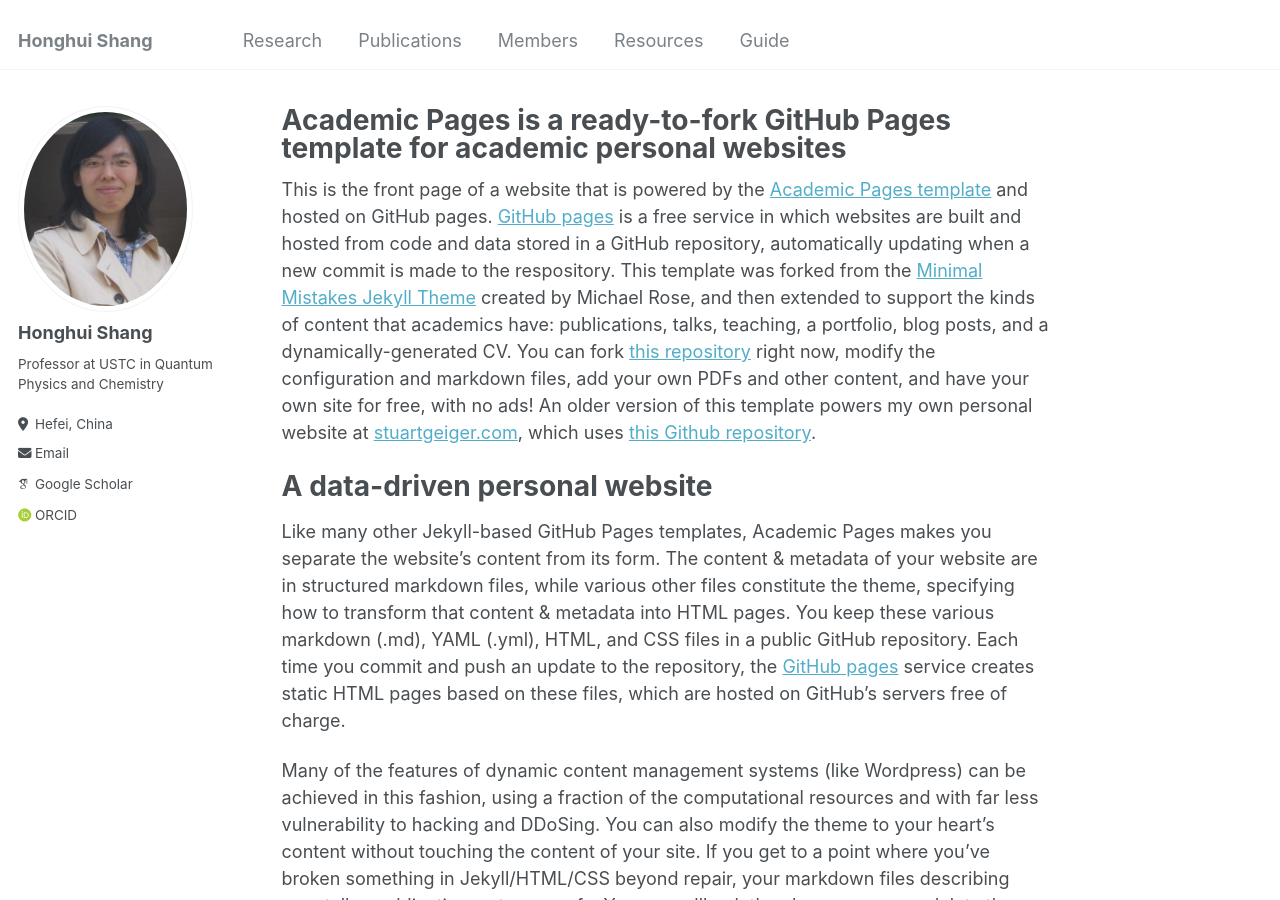
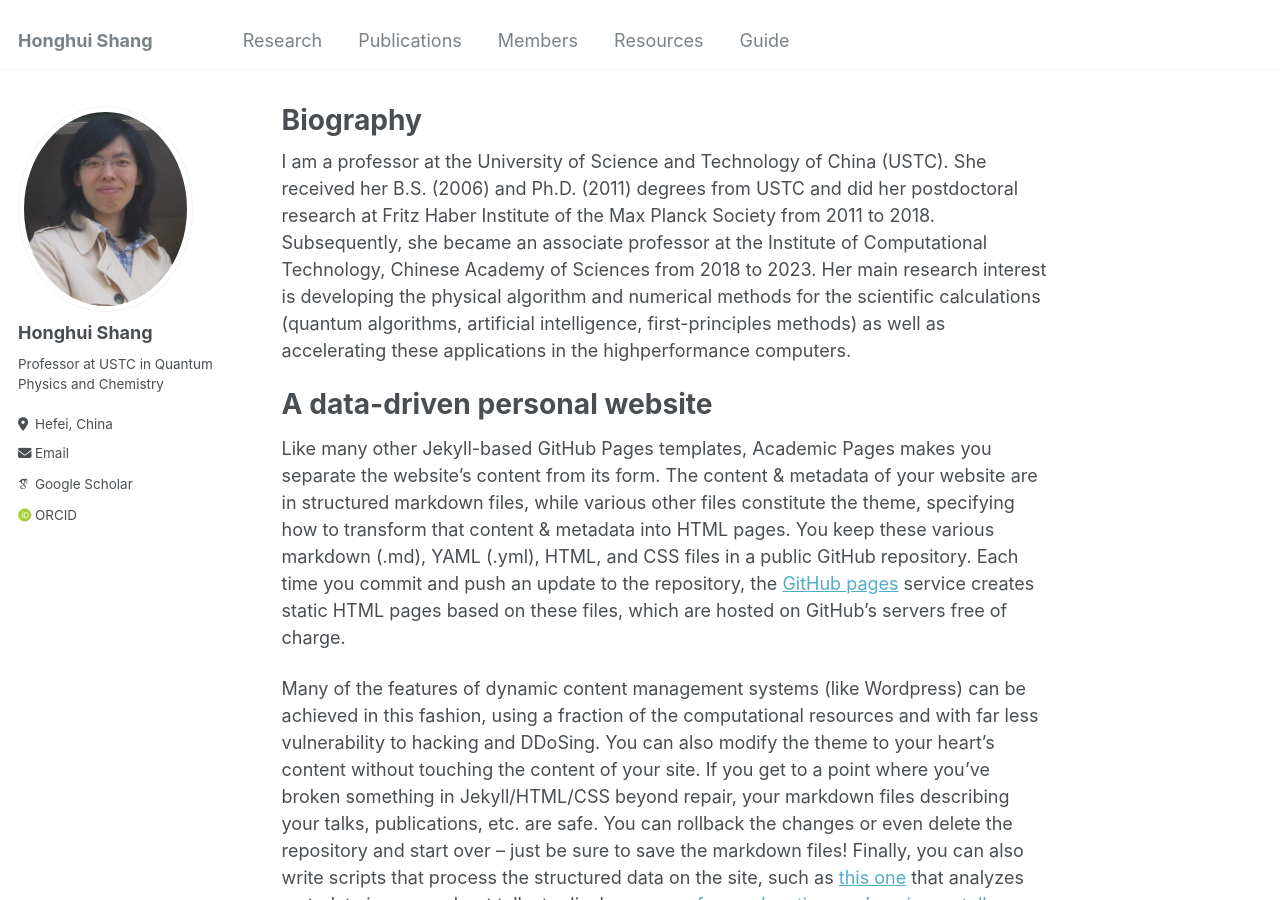
Before and after one commit to CrMomi91/CrMomi91.github.io, a Jekyll site: the page built from _pages/about.md, in a window 1280 px wide and 900 px high. Built offline with Jekyll 4.4.1, drawn with Linux system fonts in a browser that asks for light colours; some web fonts are replaced.

Commit message:
about me

```diff
--- a/_pages/about.md
+++ b/_pages/about.md
@@ -1,13 +1,20 @@
 ---
 permalink: /
-title: "Academic Pages is a ready-to-fork GitHub Pages template for academic personal websites"
+title: "Biography"
 author_profile: true
 redirect_from:
   - /about/
   - /about.html
 ---
-
-This is the front page of a website that is powered by the [Academic Pages template](https://github.com/academicpages/academicpages.github.io) and hosted on GitHub pages. [GitHub pages](https://pages.github.com) is a free service in which websites are built and hosted from code and data stored in a GitHub repository, automatically updating when a new commit is made to the respository. This template was forked from the [Minimal Mistakes Jekyll Theme](https://mmistakes.github.io/minimal-mistakes/) created by Michael Rose, and then extended to support the kinds of content that academics have: publications, talks, teaching, a portfolio, blog posts, and a dynamically-generated CV. You can fork [this repository](https://github.com/academicpages/academicpages.github.io) right now, modify the configuration and markdown files, add your own PDFs and other content, and have your own site for free, with no ads! An older version of this template powers my own personal website at [stuartgeiger.com](http://stuartgeiger.com), which uses [this Github repository](https://github.com/staeiou/staeiou.github.io).
+I am a professor at the University of Science and Technology of China (USTC). She received her
+B.S. (2006) and Ph.D. (2011) degrees from USTC and did
+her postdoctoral research at Fritz Haber Institute of the
+Max Planck Society from 2011 to 2018. Subsequently,
+she became an associate professor at the Institute of
+Computational Technology, Chinese Academy of Sciences from 2018 to 2023. Her main research interest is
+developing the physical algorithm and numerical
+methods for the scientific calculations (quantum algorithms, artificial intelligence, first-principles methods)
+as well as accelerating these applications in the highperformance computers.
 
 A data-driven personal website
 ======
```
